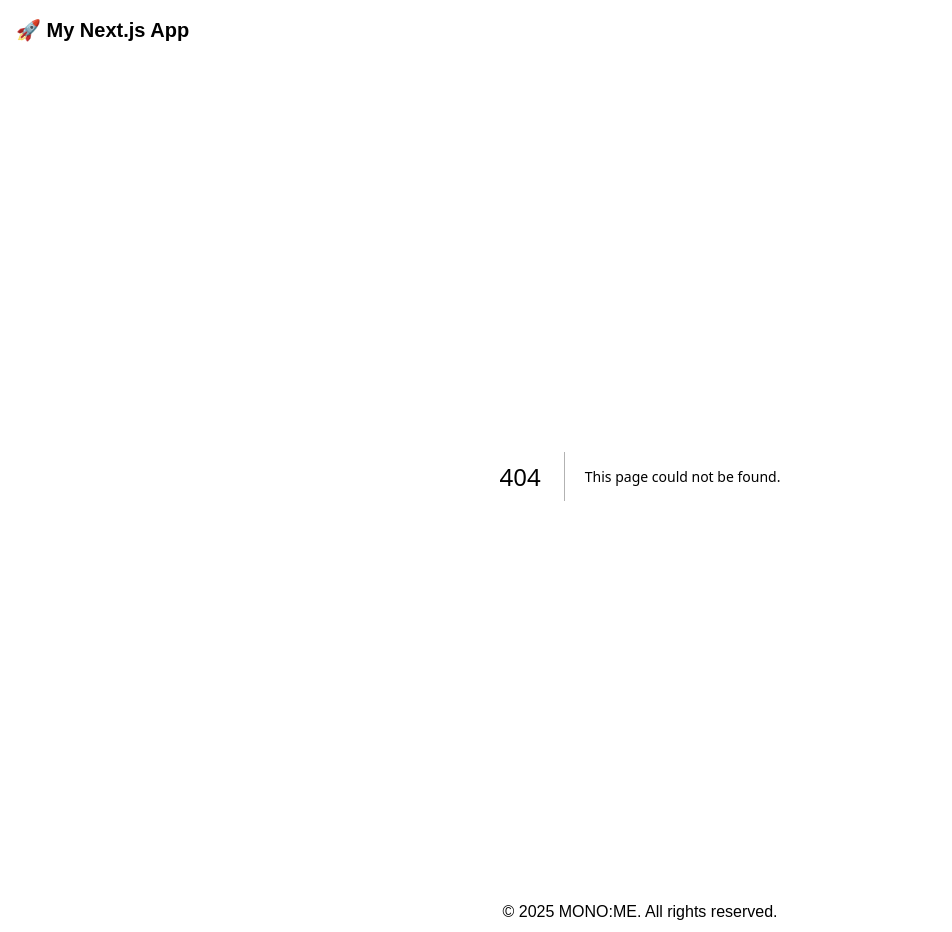
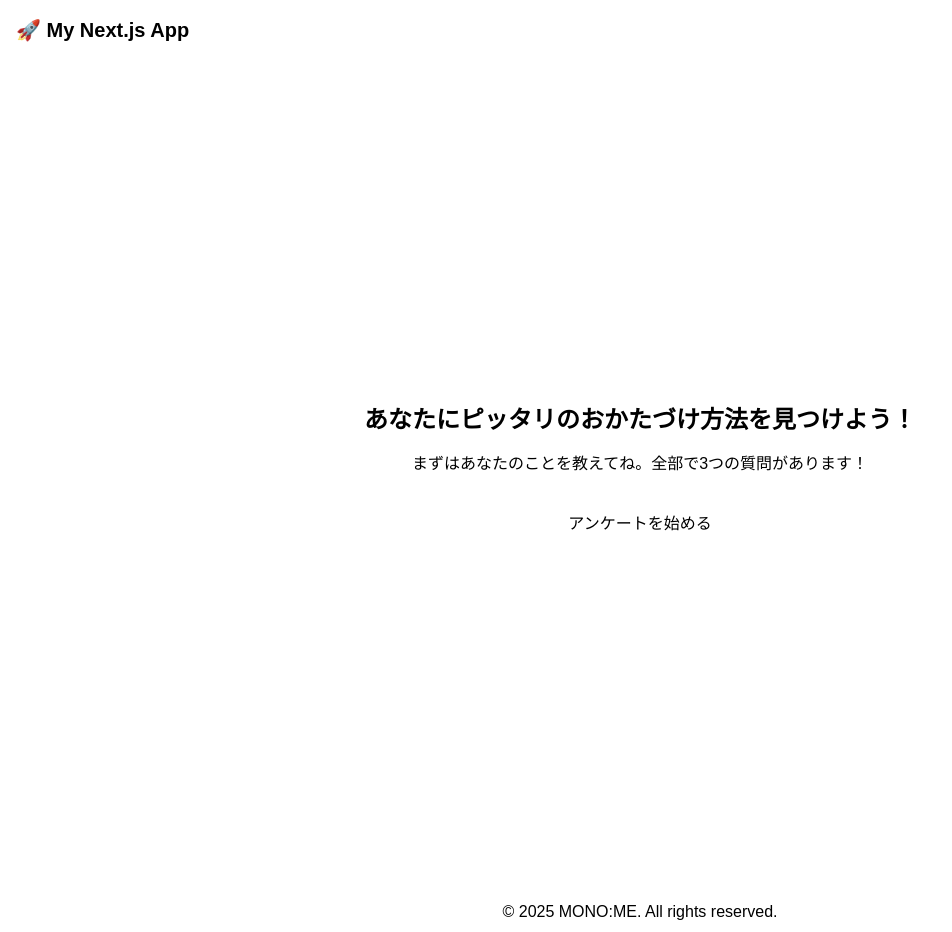
Before and after one commit to SAETAG/mvp03_nextjs-app, a Next.js app: page /onboarding in a window 1280 px wide. Before the commit this address had no page. Shown: the whole page, without its empty margins (0-952 px from the left). Built offline with nearby package versions, Linux system fonts and the light colour scheme.

Commit message:
💄 トップページ実装

```diff
--- /dev/null
+++ b/src/app/onboarding/page.tsx
@@ -0,0 +1,18 @@
+import Link from "next/link";
+
+export default function OnboardingPage() {
+  return (
+    <div className="min-h-screen flex flex-col items-center justify-center bg-gray-100 p-6">
+      <h1 className="text-2xl font-bold mb-4">あなたにピッタリのおかたづけ方法を見つけよう！</h1>
+      <p className="text-gray-600 mb-6">
+        まずはあなたのことを教えてね。全部で3つの質問があります！
+      </p>
+
+      <Link href="/onboarding/steps/1">
+        <button className="bg-blue-500 text-white px-6 py-3 rounded-lg">
+          アンケートを始める
+        </button>
+      </Link>
+    </div>
+  );
+}
```
